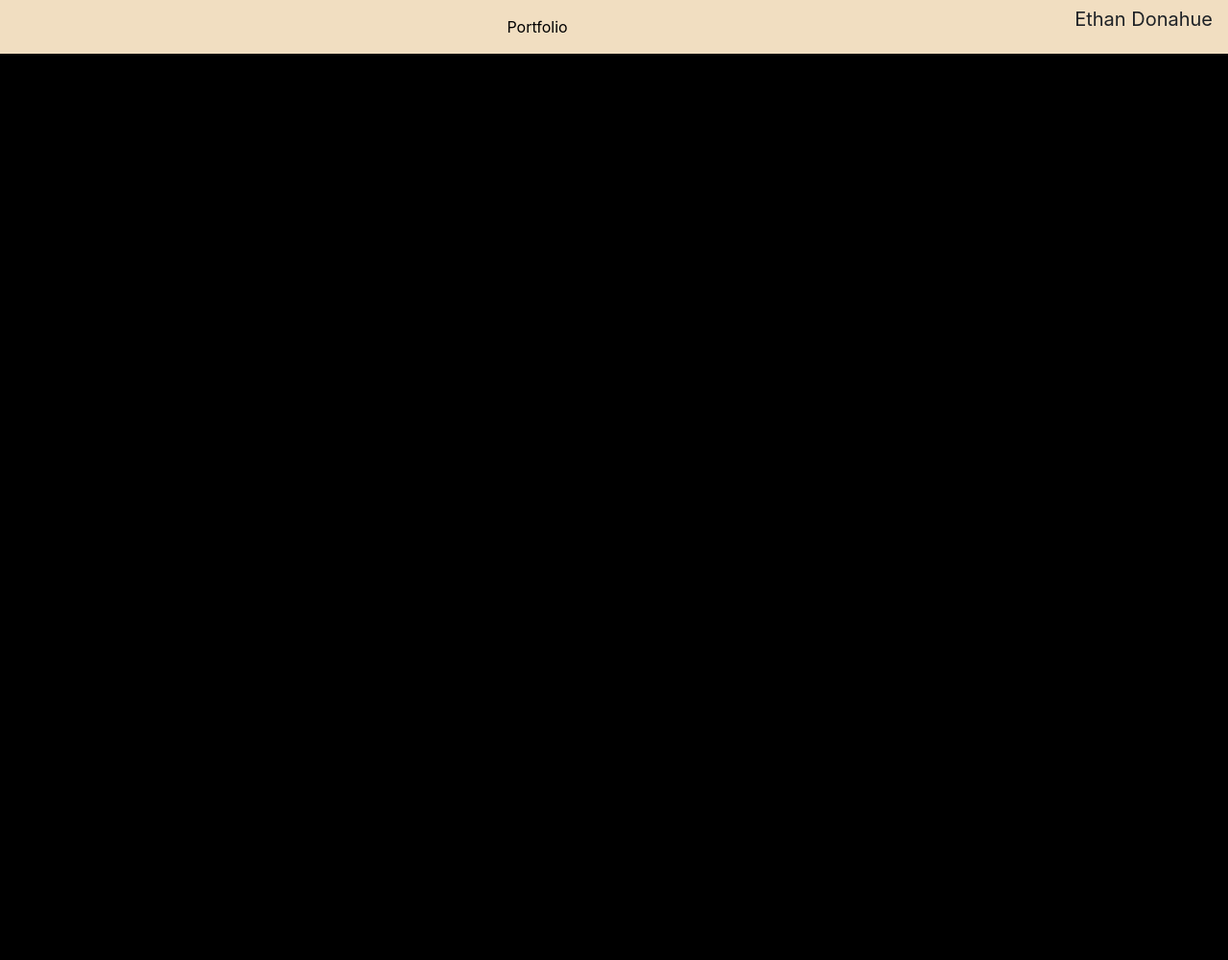
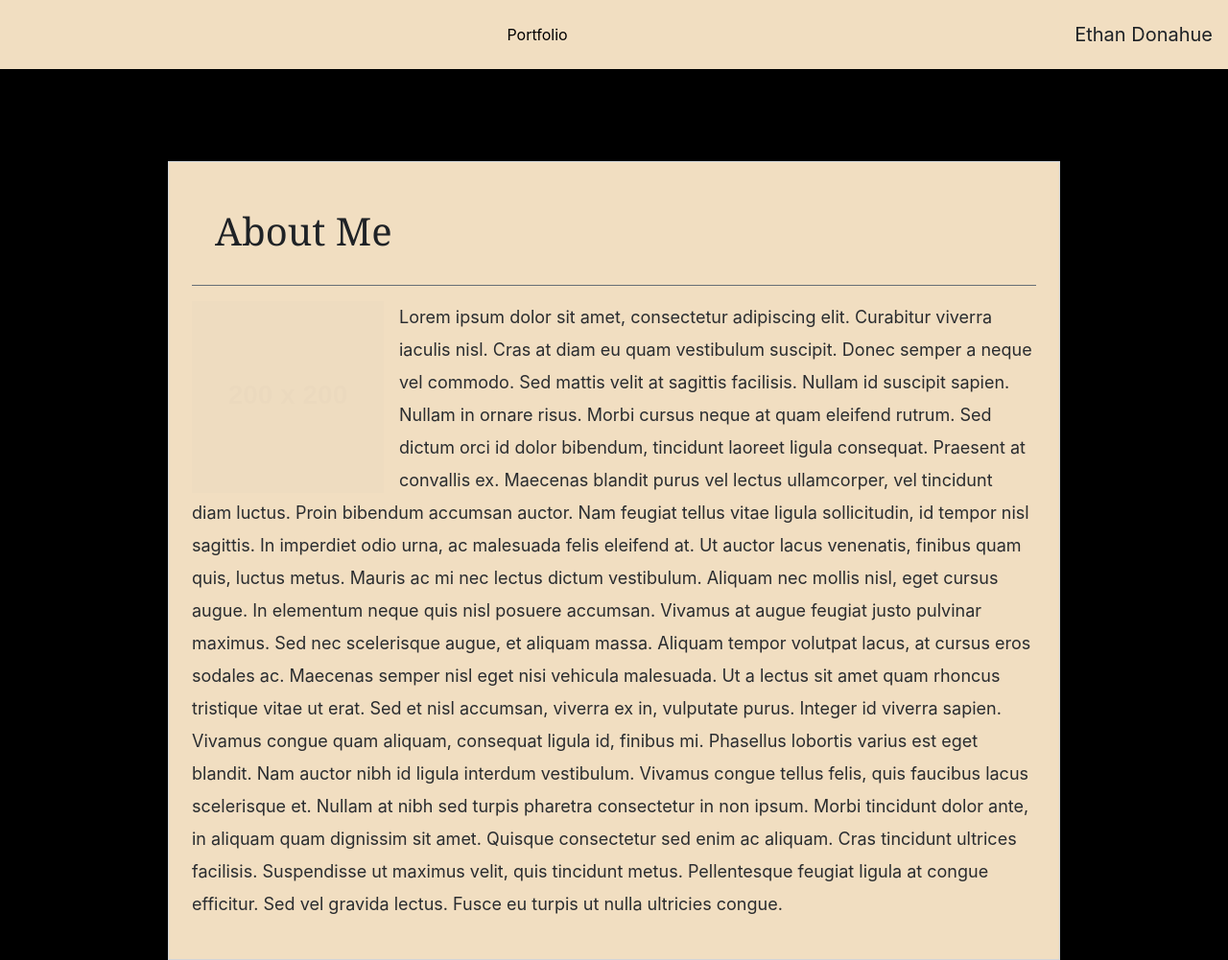
Before and after one commit to EthanD0922/Final_portfolio, a plain HTML site: page aboutMe.html in a window 1280 px wide. Shown: the whole page at 96% size. Before the commit the page ends 800 px from the top, so only its background shows below. Drawn offline with nearby package versions, Linux system fonts and the light colour scheme; placeholder pictures from the web are drawn by us.

Commit message:
About me added, need to put real information in it

```diff
--- a/aboutMe.html
+++ b/aboutMe.html
@@ -10,15 +10,29 @@
 <body>
         <ul class="nav justify-content-center">
             <li class="nav-item" style="margin: auto;">
-                <a class="nav-link active" href="/portfolio.html">Portfolio</a>
+                <a class="navbar-link" href="/portfolio.html">Portfolio</a>
             </li>
-            <li class="nav-item" style="right: auto;">
+            <li class="nav-item mt-3" style="right: auto;">
                 <p class="navbar-brand">Ethan Donahue</p>
             </li>
         </ul>
 
-        <div class="container">
+        <div class="container w-75 d-flex justify-content-center mt-sm-5">
+                <div class="mt-sm-5 border p-sm-4 aboutMe" style ="background-color: blanchedalmond;">
+                    <div class="border-bottom border-secondary mb-3" >
+                        <h1 class="p-lg-4" style=" font-family: 'Georgia', Times, Times New Roman, serif; ">About Me</h1>
+                    </div>
+                    <img src="http://via.placeholder.com/200" class="float-left pr-3">
+                    <p class="aboutMe" style=" background-color:blanchedalmond; font-size: 18px; line-height:34px;">
+                        Lorem ipsum dolor sit amet, consectetur adipiscing elit. Curabitur viverra iaculis nisl. Cras at diam eu quam vestibulum suscipit. Donec semper a neque vel commodo. Sed mattis velit at sagittis facilisis. Nullam id suscipit sapien. Nullam in ornare risus. Morbi cursus neque at quam eleifend rutrum. Sed dictum orci id dolor bibendum, tincidunt laoreet ligula consequat.
 
-        </div>
+                        Praesent at convallis ex. Maecenas blandit purus vel lectus ullamcorper, vel tincidunt diam luctus. Proin bibendum accumsan auctor. Nam feugiat tellus vitae ligula sollicitudin, id tempor nisl sagittis. In imperdiet odio urna, ac malesuada felis eleifend at. Ut auctor lacus venenatis, finibus quam quis, luctus metus. Mauris ac mi nec lectus dictum vestibulum. Aliquam nec mollis nisl, eget cursus augue. In elementum neque quis nisl posuere accumsan.
+
+                        Vivamus at augue feugiat justo pulvinar maximus. Sed nec scelerisque augue, et aliquam massa. Aliquam tempor volutpat lacus, at cursus eros sodales ac. Maecenas semper nisl eget nisi vehicula malesuada. Ut a lectus sit amet quam rhoncus tristique vitae ut erat. Sed et nisl accumsan, viverra ex in, vulputate purus. Integer id viverra sapien. Vivamus congue quam aliquam, consequat ligula id, finibus mi. Phasellus lobortis varius est eget blandit.
+
+                        Nam auctor nibh id ligula interdum vestibulum. Vivamus congue tellus felis, quis faucibus lacus scelerisque et. Nullam at nibh sed turpis pharetra consectetur in non ipsum. Morbi tincidunt dolor ante, in aliquam quam dignissim sit amet. Quisque consectetur sed enim ac aliquam. Cras tincidunt ultrices facilisis. Suspendisse ut maximus velit, quis tincidunt metus. Pellentesque feugiat ligula at congue efficitur. Sed vel gravida lectus. Fusce eu turpis ut nulla ultricies congue.
+                    </p>
+                </div>
+            </div>
 
 </body>
--- a/style.css
+++ b/style.css
@@ -11,7 +11,7 @@ body {
     left: 30%;
     top: 10%;
 }
-.nav {
+.nav,.aboutMe {
     z-index: 100;
     background-color: blanchedalmond;
     animation-name: fadeIn;
```
Also changed, not shown: portfolio.html (+2 -2 lines).
